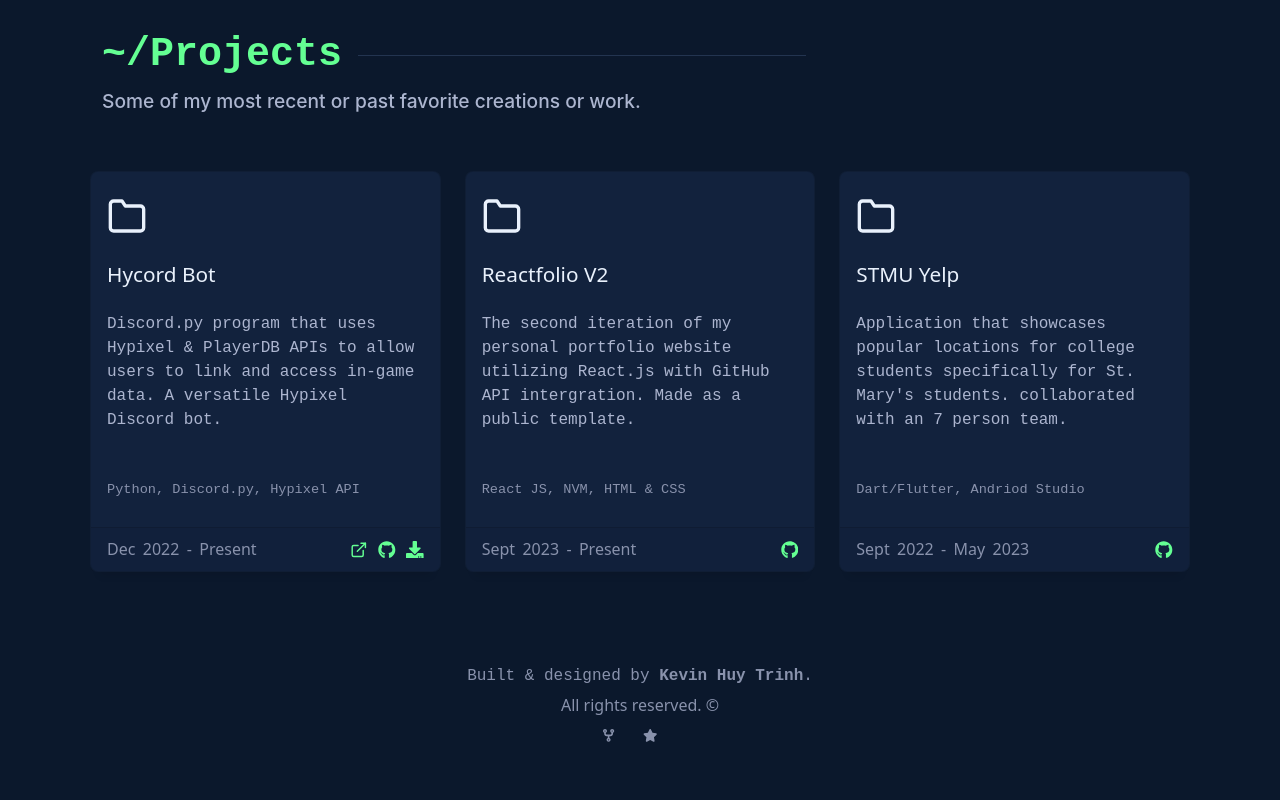
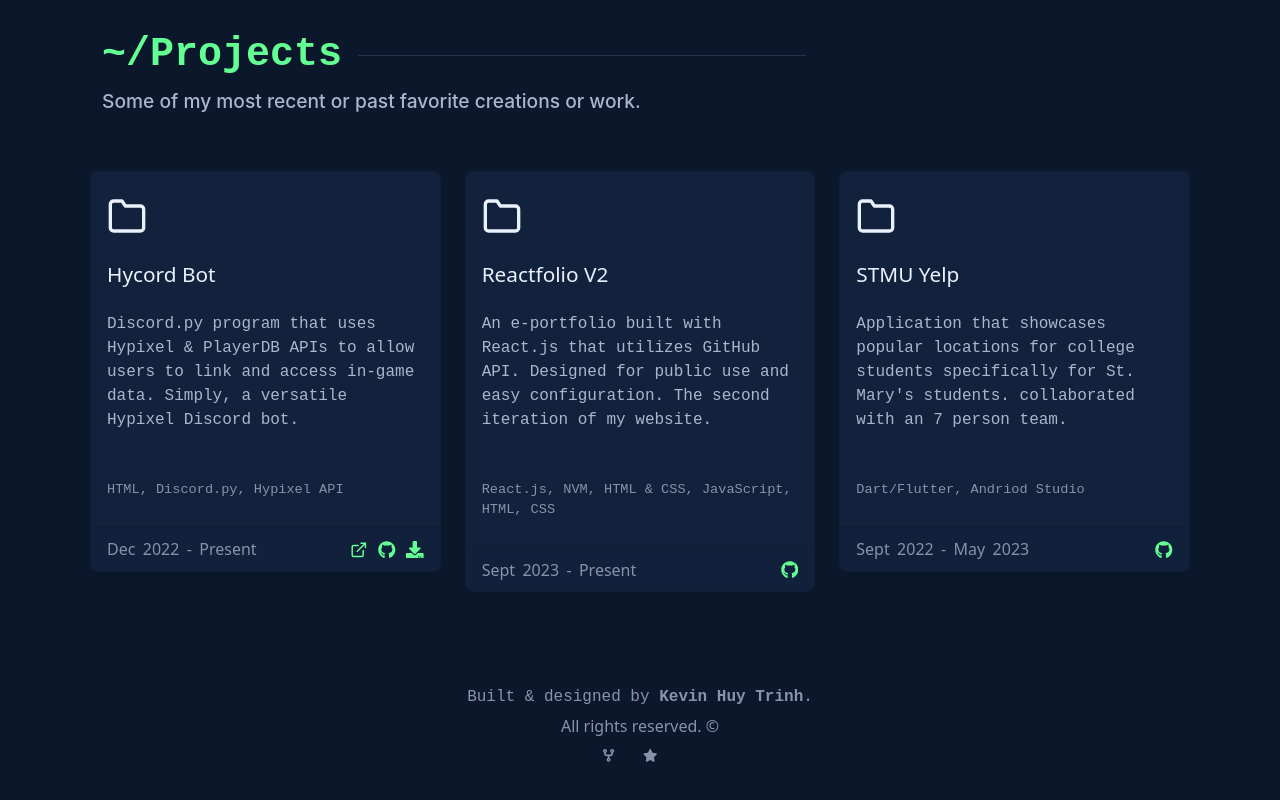
Before and after one commit to KevinTrinh1227/Reactfolio, a React (Create React App) app: page / in a window 1280 px wide. Shown: the part 3219-4019 px from the top of the page. Built offline with nearby package versions, Linux system fonts and the light colour scheme; no server answers.

Commit message:
Fixed Projects API resources used and added additional documentation.

```diff
--- a/src/components/SideProjects.js
+++ b/src/components/SideProjects.js
@@ -51,8 +51,25 @@ import { Fade } from "react-awesome-reveal";
       }
     ]
 
-    * "use_git_api": <true or false> if true, the app will get your project repo name/title, description, and resources/languages used from the git API, if false then it will use data content inside json.
+    * "use_git_api": <true or false>
+    * If true, the app will get your project repo name/title, description, and resources/languages used from the git API, if false then it will use data content inside json.
     * "api_github_repo_link": "API link of the repo (api.github.com/repos/...)"
+
+    * "project_name": "Name of your project"
+    * NOTE: It will display this if use_git_api is false
+    * other wise it will match whatever is on github.
+
+    * "description": "Your project description."
+    * NOTE: It will display this if use_git_api is false
+    * other wise it will match whatever is on github.
+
+    * "resources_used": ["Lang 1", "Lang 2", ...]
+    * IMPORTANT: If an item is on both the resources_used list and the github languages list, then
+    * the item will not be displayed.
+    * Example: Your repo project says that you used: ["JavaScript", "HTML", "CSS"]
+    * Your JSON has the list: ["React.js", "NVM", "JavaScript", "HTML"]
+    * The output will be: ["React.js", "NVM", "CSS"]
+    * If you want it to only display whats on Github then set your JSON resources_used to empty []
 
     * links: [{link1}, {link2}, {link3}, ...]
     * Inside the list is a list of objects that represent a anchor tag for each external link you want your project to display.
@@ -174,7 +191,18 @@ const SideProjects = () => {
                       <br />
                       <p className="resources-used">
                         {project.use_git_api
-                          ? projectLanguages[index]?.join(", ") || ""
+                          ? [
+                              ...(projectLanguages[index] || []),
+                              ...project.resources_used,
+                            ]
+                              .filter(
+                                (item) =>
+                                  !(
+                                    projectLanguages[index]?.includes(item) &&
+                                    project.resources_used.includes(item)
+                                  )
+                              )
+                              .join(", ")
                           : project.resources_used.join(", ")}
                       </p>
                     </div>
--- a/src/content.json
+++ b/src/content.json
@@ -247,11 +247,11 @@
     },
     "project_items": [
       {
-        "use_git_api": false,
+        "use_git_api": true,
         "api_github_repo_link": "https://api.github.com/repos/KevinTrinh1227/Hycord-Bot",
         "project_name": "Hycord Bot",
-        "description": "Discord.py program that uses Hypixel & PlayerDB APIs to allow users to link and access in-game data. A versatile Hypixel Discord bot.",
-        "resources_used": ["Python", "Discord.py", "Hypixel API"],
+        "description": "Discord.py program that uses Hypixel & PlayerDB APIs to allow users to link and access in-game data. Simply, a versatile Hypixel Discord bot.",
+        "resources_used": ["HTML", "Discord.py", "Hypixel API"],
         "start_date": "Dec 2022",
         "end_date": "Present",
         "links": [
@@ -273,11 +273,18 @@
         ]
       },
       {
-        "use_git_api": false,
+        "use_git_api": true,
         "api_github_repo_link": "https://api.github.com/repos/KevinTrinh1227/Reactfolio",
         "project_name": "Reactfolio V2",
-        "description": "The second iteration of my personal portfolio website utilizing React.js with GitHub API intergration. Made as a public template.",
-        "resources_used": ["React JS", "NVM", "HTML & CSS"],
+        "description": "An e-portfolio built with React.js that utilizes GitHub API. Designed for public use and easy configuration. The second iteration of my website.",
+        "resources_used": [
+          "React.js",
+          "NVM",
+          "HTML & CSS",
+          "JavaScript",
+          "HTML",
+          "CSS"
+        ],
         "start_date": "Sept 2023",
         "end_date": "Present",
         "links": [
```
